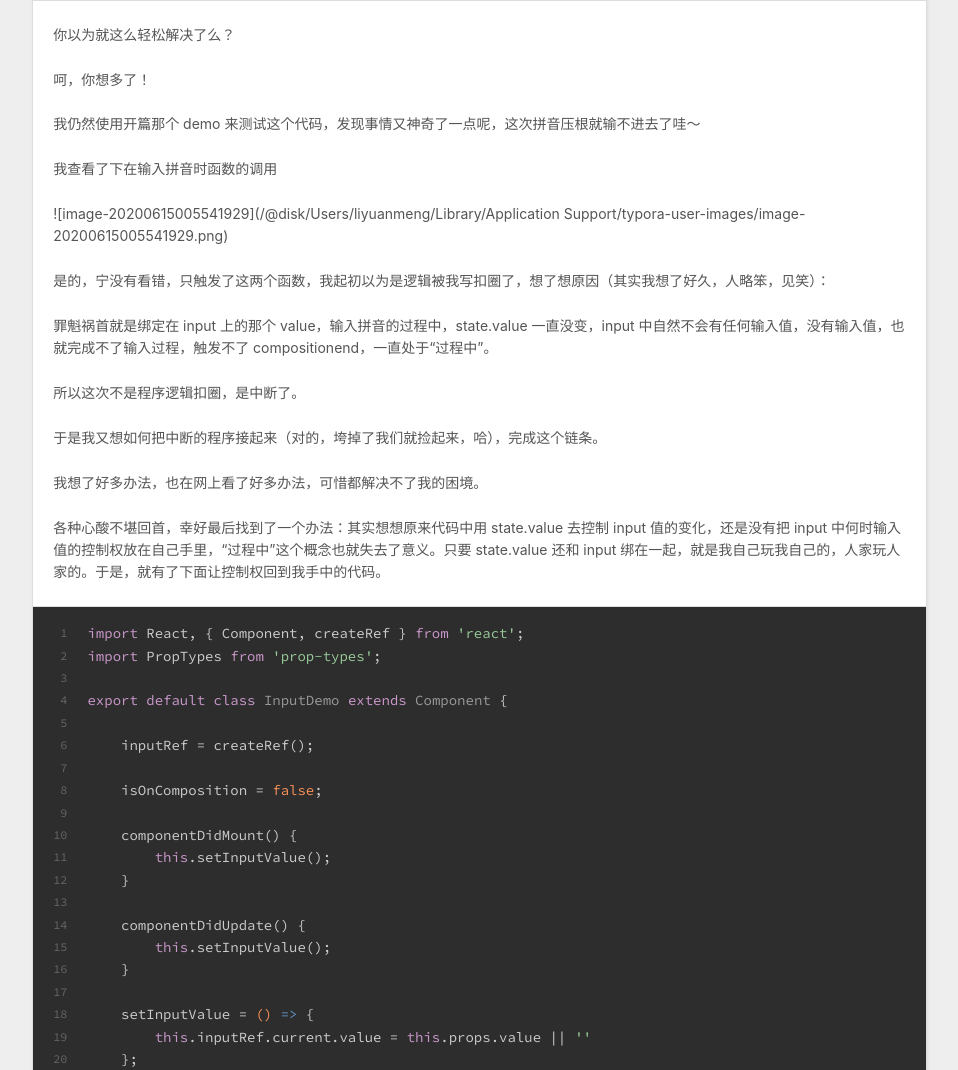
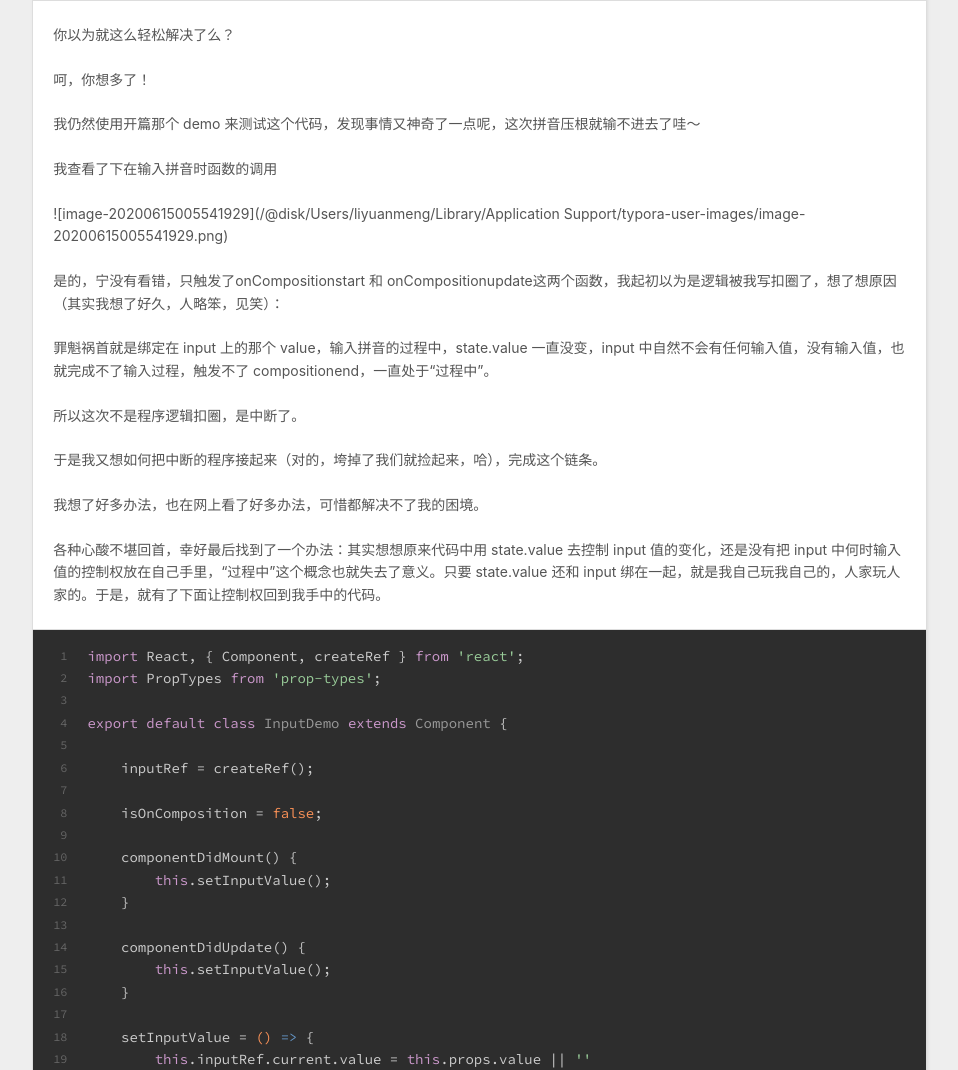
Before and after one commit to liyuan-meng/liyuan-meng.github.io, a plain HTML site: page 2020/06/14/解决-React-中的-input-输入框在中文输入法下的-bug/index.html in a window 1280 px wide. Shown: the part 3545-4615 px from the top of the page, without its empty margins (8-966 px from the left). Drawn offline with nearby package versions, Linux system fonts and the light colour scheme.

Commit message:
Site updated: 2020-06-15 01:44:04

```diff
--- a/2020/06/14/解决-React-中的-input-输入框在中文输入法下的-bug/index.html
+++ b/2020/06/14/解决-React-中的-input-输入框在中文输入法下的-bug/index.html
@@ -15,7 +15,7 @@
 <meta property="og:description" content="以下会涉及到的技术点：react mobx compositionstart compositionupdate compositionend 问题描述在使用 input 时，通常会对输入的内容做校验，校验的方式无非两种：  允许用户输入，并且做错误提示； 不允许用户输入正则或者函数匹配到的字符。  现有如下需求：“仅允许输入英文、数字和汉字，不允许输入其他特殊字符和符号”。显然这种场景需要使用第">
 <meta property="og:locale" content="en_US">
 <meta property="article:published_time" content="2020-06-14T15:09:03.000Z">
-<meta property="article:modified_time" content="2020-06-14T17:36:43.568Z">
+<meta property="article:modified_time" content="2020-06-14T17:43:58.986Z">
 <meta property="article:author" content="John Doe">
 <meta name="twitter:card" content="summary">
 
@@ -125,7 +125,7 @@
 <p>我仍然使用开篇那个 demo 来测试这个代码，发现事情又神奇了一点呢，这次拼音压根就输不进去了哇～</p>
 <p>我查看了下在输入拼音时函数的调用</p>
 <p>![image-20200615005541929](/Users/liyuanmeng/Library/Application Support/typora-user-images/image-20200615005541929.png)</p>
-<p>是的，宁没有看错，只触发了这两个函数，我起初以为是逻辑被我写扣圈了，想了想原因（其实我想了好久，人略笨，见笑）：</p>
+<p>是的，宁没有看错，只触发了onCompositionstart 和 onCompositionupdate这两个函数，我起初以为是逻辑被我写扣圈了，想了想原因（其实我想了好久，人略笨，见笑）：</p>
 <p>罪魁祸首就是绑定在 input 上的那个 value，输入拼音的过程中，state.value 一直没变，input 中自然不会有任何输入值，没有输入值，也就完成不了输入过程，触发不了 compositionend，一直处于“过程中”。</p>
 <p>所以这次不是程序逻辑扣圈，是中断了。</p>
 <p>于是我又想如何把中断的程序接起来（对的，垮掉了我们就捡起来，哈），完成这个链条。</p>
```
Also changed, not shown: index.html (+1 -1 lines).
